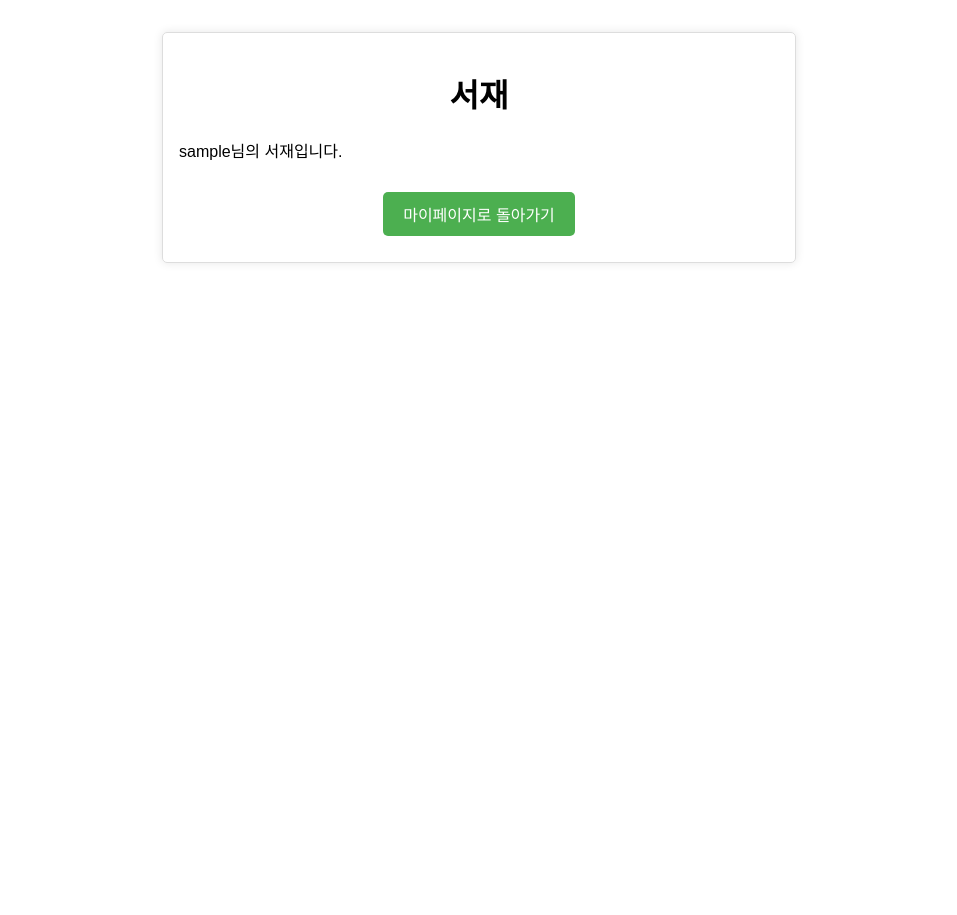
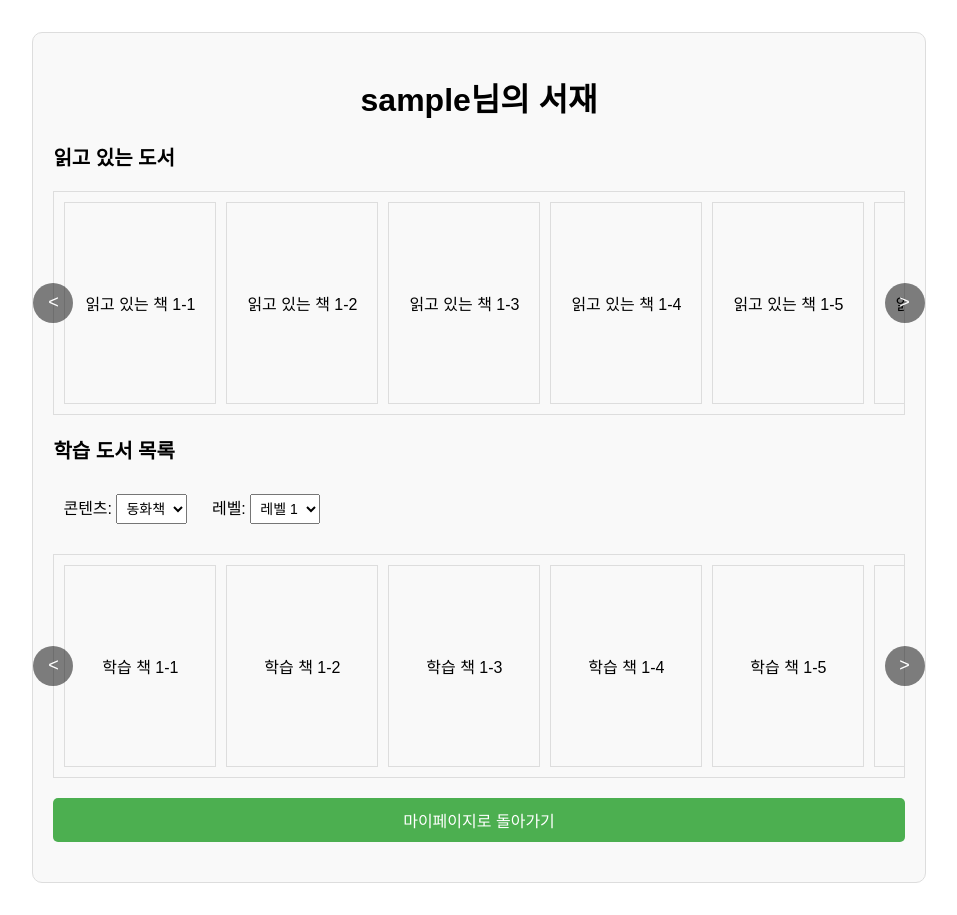
Before and after one commit to arachoara1/PronounceCheck, a Django app: page /library/ in a window 1280 px wide. Shown: the whole page, without its empty margins (161-1118 px from the left). Before the commit the page ends 263 px from the top, so only its background shows below. Run offline with Django 4.2, Linux system fonts and the light colour scheme; the visitor is signed in with stand-in values (Sample User, id 1); parts of the project's set-up code (start-up, migrations or seed data) failed here and were passed over.

Commit message:
html, css, js

```diff
--- a/epa_project/core/views.py
+++ b/epa_project/core/views.py
@@ -53,9 +53,21 @@ def login_view(request):
 
 
 # 템플릿 기반 로그아웃
-def logout_view(request):
-    logout(request)
-    return redirect('login')
+def login_view(request):
+    if request.method == 'POST':
+        form = LoginForm(request.POST)
+        if form.is_valid():
+            id = form.cleaned_data['id']
+            password = form.cleaned_data['password']
+            user = authenticate(request, username=id, password=password)  # `username`에 `id` 전달
+            if user:
+                login(request, user)
+                return redirect('mypage')  # 로그인 후 마이페이지로 리디렉션
+            else:
+                messages.error(request, "아이디 또는 비밀번호가 잘못되었습니다.")
+    else:
+        form = LoginForm()
+    return render(request, 'login.html', {'form': form})
 
 
 # REST API 기반 회원가입
@@ -102,7 +114,9 @@ def mypage_view(request):
 # 서재 뷰
 @login_required
 def library_view(request):
-    return render(request, 'library.html', {'user': request.user})
+    # 서재 페이지에 표시할 데이터
+    books = [{"id": i, "title": f"책 {i}"} for i in range(1, 5)]  # 예제 데이터
+    return render(request, 'library.html', {'user': request.user, 'books': books})
 
 
 class UserPronunciationView(APIView):
--- a/epa_project/epa_project/settings.py
+++ b/epa_project/epa_project/settings.py
@@ -73,7 +73,6 @@ TEMPLATES = [
 
 WSGI_APPLICATION = "epa_project.wsgi.application"
 
-LANGUAGE_CODE = 'ko-kr'
 
 # Database
 # https://docs.djangoproject.com/en/4.2/ref/settings/#databases
@@ -112,9 +111,9 @@ AUTH_PASSWORD_VALIDATORS = [
 # Internationalization
 # https://docs.djangoproject.com/en/4.2/topics/i18n/
 
-LANGUAGE_CODE = "en-us"
+LANGUAGE_CODE = "ko-KR"
 
-TIME_ZONE = "UTC"
+TIME_ZONE = "Asia/Seoul"
 
 USE_I18N = True
 
--- /dev/null
+++ b/epa_project/static/js/library.js
@@ -0,0 +1,56 @@
+document.addEventListener('DOMContentLoaded', () => {
+    const readingBooksContainer = document.getElementById('readingBooksContainer');
+    const learningBooksContainer = document.getElementById('learningBooksContainer');
+    const scrollLeftReading = document.getElementById('scrollLeftReading');
+    const scrollRightReading = document.getElementById('scrollRightReading');
+    const scrollLeftLearning = document.getElementById('scrollLeftLearning');
+    const scrollRightLearning = document.getElementById('scrollRightLearning');
+    let currentReadingPage = 1;
+    let currentLearningPage = 1;
+
+    // 읽고 있는 도서 로드
+    function loadReadingBooks() {
+        const bookshelf = document.createElement('div');
+        bookshelf.classList.add('bookshelf');
+        for (let i = 0; i < 10; i++) { // 가로로 10개씩
+            const book = document.createElement('div');
+            book.classList.add('book');
+            book.textContent = `읽고 있는 책 ${currentReadingPage}-${i + 1}`;
+            bookshelf.appendChild(book);
+        }
+        readingBooksContainer.appendChild(bookshelf);
+        currentReadingPage++;
+    }
+
+    // 학습 도서 로드
+    function loadLearningBooks() {
+        const bookshelf = document.createElement('div');
+        bookshelf.classList.add('bookshelf');
+        for (let i = 0; i < 10; i++) { // 가로로 10개씩
+            const book = document.createElement('div');
+            book.classList.add('book');
+            book.textContent = `학습 책 ${currentLearningPage}-${i + 1}`;
+            bookshelf.appendChild(book);
+        }
+        learningBooksContainer.appendChild(bookshelf);
+        currentLearningPage++;
+    }
+
+    // 스크롤 버튼 이벤트
+    scrollLeftReading.addEventListener('click', () => {
+        readingBooksContainer.scrollLeft -= 300;
+    });
+    scrollRightReading.addEventListener('click', () => {
+        readingBooksContainer.scrollLeft += 300;
+    });
+    scrollLeftLearning.addEventListener('click', () => {
+        learningBooksContainer.scrollLeft -= 300;
+    });
+    scrollRightLearning.addEventListener('click', () => {
+        learningBooksContainer.scrollLeft += 300;
+    });
+
+    // 초기 데이터 로드
+    loadReadingBooks();
+    loadLearningBooks();
+});
--- a/epa_project/templates/library.html
+++ b/epa_project/templates/library.html
@@ -4,48 +4,148 @@
     <meta charset="UTF-8">
     <meta name="viewport" content="width=device-width, initial-scale=1.0">
     <title>서재</title>
+    {% load static %}
     <style>
         body {
             font-family: Arial, sans-serif;
             margin: 2rem;
+            overflow-x: hidden;
         }
-        .container {
-            max-width: 600px;
-            margin: auto;
-            padding: 1rem;
-            border: 1px solid #ddd;
-            border-radius: 5px;
-            box-shadow: 0 0 10px rgba(0, 0, 0, 0.1);
-        }
-        h1 {
+        h1, h2 {
             text-align: center;
         }
-        .back {
+        .section-container {
+            width: 70%; /* 화면 크기 조정 (기존 대비 1.5배 줄임) */
+            margin: 0 auto;
+            padding: 20px;
+            border: 1px solid #ddd;
+            border-radius: 10px;
+            background-color: #f9f9f9;
+        }
+        .section-title {
+            font-size: 20px;
+            margin: 20px 0;
+            text-align: left;
+        }
+        .dropdown {
+            display: inline-block;
+            margin: 10px;
+        }
+        select {
+            padding: 5px;
+            font-size: 14px;
+        }
+        .bookshelf-container-wrapper {
+            position: relative;
             margin-top: 20px;
+        }
+        .bookshelf-container {
+            overflow-x: auto;
+            white-space: nowrap;
+            border: 1px solid #ddd;
+            display: flex;
+            gap: 10px;
+            scroll-behavior: smooth;
+            padding: 10px;
+            height: auto;
+        }
+        .bookshelf {
+            flex-shrink: 0;
+            display: flex;
+            flex-wrap: wrap;
+            gap: 10px;
+        }
+        .book {
+            width: 150px;
+            height: 200px;
+            border: 1px solid #ddd;
+            display: flex;
+            justify-content: center;
+            align-items: center;
             text-align: center;
+            background-color: #f9f9f9;
+        }
+        .book:hover {
+            background-color: #e0e0e0;
+        }
+        .scroll-button {
+            position: absolute;
+            top: 50%;
+            transform: translateY(-50%);
+            background-color: rgba(0, 0, 0, 0.5);
+            color: white;
+            border: none;
+            border-radius: 50%;
+            width: 40px;
+            height: 40px;
+            cursor: pointer;
+            font-size: 18px;
+            display: flex;
+            justify-content: center;
+            align-items: center;
+        }
+        .scroll-button.left {
+            left: -20px;
+        }
+        .scroll-button.right {
+            right: -20px;
+        }
+        .scroll-button:hover {
+            background-color: rgba(0, 0, 0, 0.7);
         }
         .button {
-            display: inline-block;
-            margin: 10px;
+            display: block;
+            margin: 20px auto;
             padding: 10px 20px;
             background-color: #4CAF50;
             color: white;
+            text-align: center;
             text-decoration: none;
             border-radius: 5px;
-            font-size: 1rem;
         }
         .button:hover {
             background-color: #45a049;
         }
     </style>
+    <script src="{% static 'js/library.js' %}" defer></script>
 </head>
 <body>
-    <div class="container">
-        <h1>서재</h1>
-        <p>{{ user.username }}님의 서재입니다.</p>
-        <div class="back">
-            <a href="{% url 'mypage' %}" class="button">마이페이지로 돌아가기</a>
+    <div class="section-container">
+        <h1>{{ user.username }}님의 서재</h1>
+
+        <!-- 읽고 있는 도서 섹션 -->
+        <h2 class="section-title">읽고 있는 도서</h2>
+        <div class="bookshelf-container-wrapper">
+            <button class="scroll-button left" id="scrollLeftReading">&lt;</button>
+            <div class="bookshelf-container" id="readingBooksContainer"></div>
+            <button class="scroll-button right" id="scrollRightReading">&gt;</button>
         </div>
+
+        <!-- 학습 도서 목록 섹션 -->
+        <h2 class="section-title">학습 도서 목록</h2>
+        <div class="dropdown">
+            <label for="contentSelect">콘텐츠:</label>
+            <select id="contentSelect">
+                <option value="storybook">동화책</option>
+                <option value="novel">소설</option>
+                <option value="textbook">교과서</option>
+            </select>
+        </div>
+        <div class="dropdown">
+            <label for="levelSelect">레벨:</label>
+            <select id="levelSelect">
+                <option value="1">레벨 1</option>
+                <option value="2">레벨 2</option>
+                <option value="3">레벨 3</option>
+            </select>
+        </div>
+        <div class="bookshelf-container-wrapper">
+            <button class="scroll-button left" id="scrollLeftLearning">&lt;</button>
+            <div class="bookshelf-container" id="learningBooksContainer"></div>
+            <button class="scroll-button right" id="scrollRightLearning">&gt;</button>
+        </div>
+
+        <a href="{% url 'mypage' %}" class="button">마이페이지로 돌아가기</a>
     </div>
 </body>
 </html>
--- a/epa_project/templates/login.html
+++ b/epa_project/templates/login.html
@@ -60,7 +60,10 @@
         {% endif %}
         <form method="POST">
             {% csrf_token %}
-            {{ form.as_p }}
+
+            <table>
+                {{ form.as_table }}
+            </table>
             <button type="submit">로그인</button>
         </form>
         <div class="redirect-links">
```
Also changed, not shown: epa_project/core/forms.py (+33 -9 lines), epa_project/templates/signup.html (+21 -24 lines), epa_project/static/css/style.css (added).
